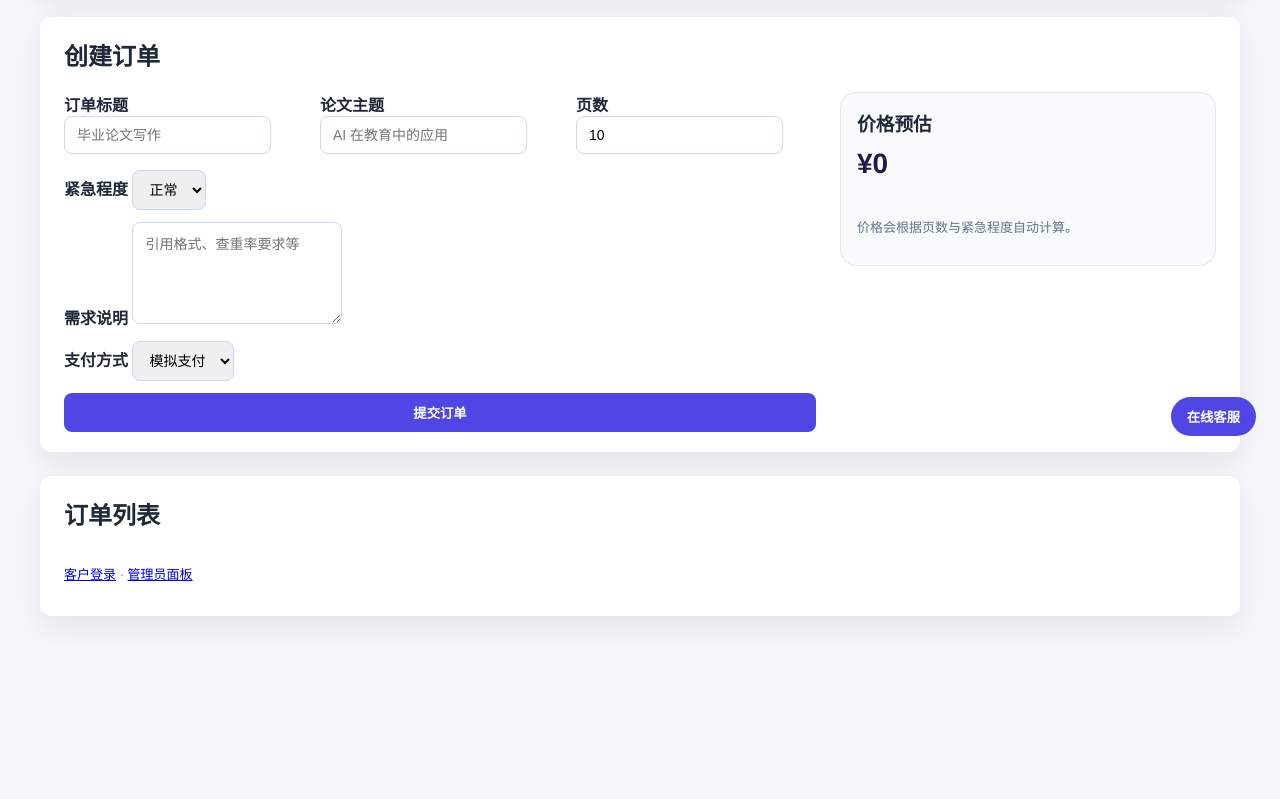
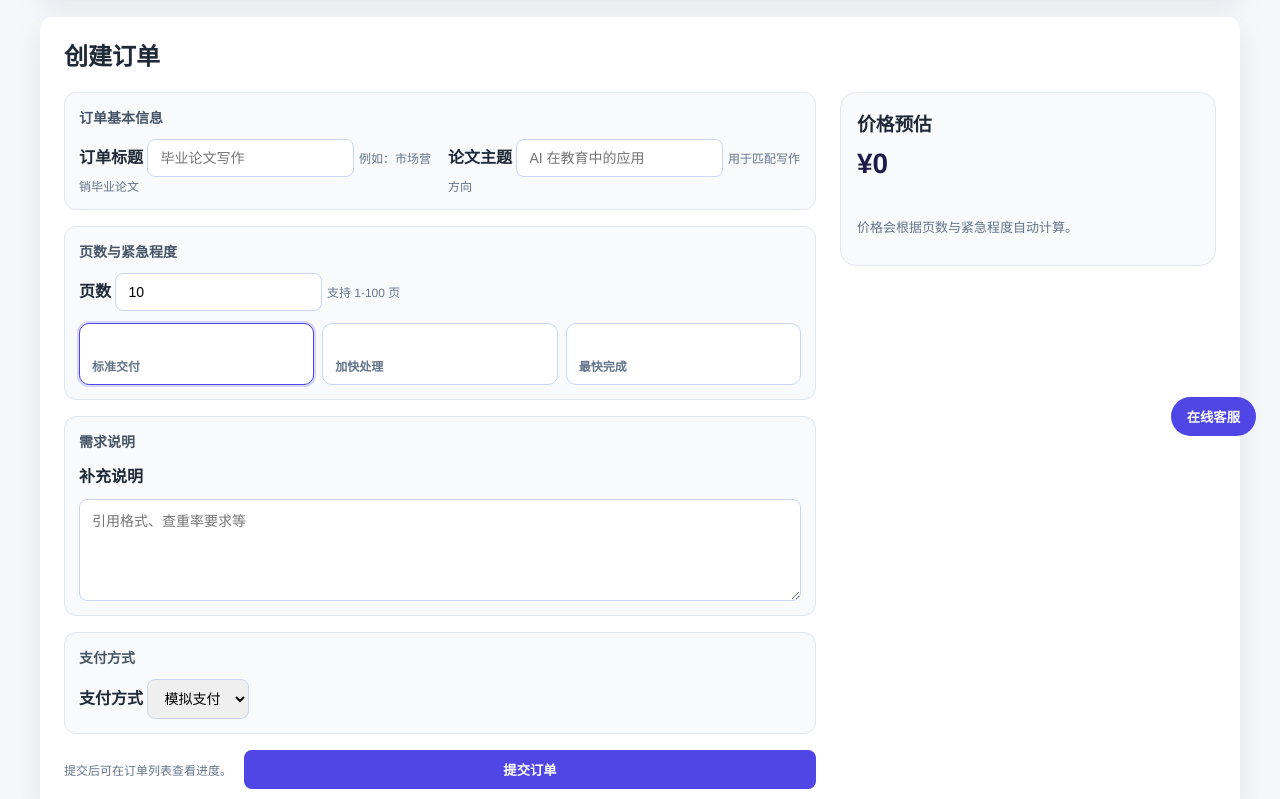
Before and after one commit to chuangt42-svg/-, a plain HTML site: page frontend/index.html in a window 1280 px wide. Shown: the part 340-1139 px from the top of the page. Before the commit the page ends 1016 px from the top, so only its background shows below. Drawn offline with Linux system fonts and the light colour scheme; no server answers.

Commit message:
Upgrade order submission layout

```diff
--- a/frontend/app.js
+++ b/frontend/app.js
@@ -14,6 +14,7 @@ const supportSend = document.getElementById("support-send");
 const supportClear = document.getElementById("support-clear");
 const orderPreviewPrice = document.getElementById("order-preview-price");
 const orderPreviewDetails = document.getElementById("order-preview-details");
+const urgencyOptions = document.getElementById("urgency-options");
 
 let pricingRules = null;
 
@@ -107,6 +108,14 @@ function updateOrderPreview() {
     <li>紧急系数：${multiplier}</li>
     <li>基础单价：${pricingRules ? formatCurrency(pricingRules.basePricePerPage) : "—"}</li>
   `;
+}
+
+function syncUrgencyUI(value) {
+  document.getElementById("urgency").value = value;
+  document.querySelectorAll(".urgency-chip").forEach((chip) => {
+    chip.classList.toggle("active", chip.dataset.value === value);
+  });
+  updateOrderPreview();
 }
 
 function renderSummary(orders, paymentsByOrder) {
@@ -220,6 +229,7 @@ orderForm.addEventListener("submit", async (event) => {
       body: JSON.stringify(payload)
     });
     orderForm.reset();
+    syncUrgencyUI("normal");
     updateOrderPreview();
     await loadOrders();
   } catch (error) {
@@ -262,6 +272,11 @@ ordersContainer.addEventListener("click", async (event) => {
 loadOrders();
 loadPricing();
 orderForm.addEventListener("input", updateOrderPreview);
+urgencyOptions.addEventListener("click", (event) => {
+  const chip = event.target.closest(".urgency-chip");
+  if (!chip) return;
+  syncUrgencyUI(chip.dataset.value);
+});
 
 supportToggle.addEventListener("click", () => {
   supportPanel.classList.toggle("open");
--- a/frontend/index.html
+++ b/frontend/index.html
@@ -58,6 +58,63 @@
         padding-left: 18px;
         color: #475569;
         font-size: 14px;
+      }
+      .form-section {
+        display: grid;
+        gap: 16px;
+      }
+      .field-group {
+        background: #f8fafc;
+        border-radius: 12px;
+        padding: 14px;
+        border: 1px solid #e2e8f0;
+        display: grid;
+        gap: 12px;
+      }
+      .field-group h4 {
+        margin: 0;
+        font-size: 14px;
+        color: #475569;
+      }
+      .inline-help {
+        font-size: 12px;
+        color: #64748b;
+      }
+      .urgency-options {
+        display: grid;
+        gap: 8px;
+        grid-template-columns: repeat(auto-fit, minmax(120px, 1fr));
+      }
+      .urgency-chip {
+        border: 1px solid #cbd5f5;
+        border-radius: 10px;
+        padding: 10px 12px;
+        cursor: pointer;
+        display: flex;
+        flex-direction: column;
+        gap: 4px;
+        background: white;
+      }
+      .urgency-chip.active {
+        border-color: #4f46e5;
+        box-shadow: 0 0 0 2px rgba(79, 70, 229, 0.2);
+      }
+      .urgency-chip span {
+        font-size: 12px;
+        color: #64748b;
+      }
+      .primary-action {
+        display: flex;
+        align-items: center;
+        justify-content: space-between;
+        gap: 12px;
+      }
+      .primary-action button {
+        flex: 1;
+      }
+      .estimate-note {
+        font-size: 12px;
+        color: #64748b;
       }
       .hero {
         display: flex;
@@ -323,32 +380,58 @@
         <h2>创建订单</h2>
         <div class="order-layout">
           <form id="order-form">
+            <div class="form-section">
+              <div class="field-group">
+                <h4>订单基本信息</h4>
                 <div class="grid">
                   <div>
                     <label for="title">订单标题</label>
                     <input id="title" name="title" placeholder="毕业论文写作" required />
+                    <span class="inline-help">例如：市场营销毕业论文</span>
                   </div>
                   <div>
                     <label for="topic">论文主题</label>
                     <input id="topic" name="topic" placeholder="AI 在教育中的应用" required />
+                    <span class="inline-help">用于匹配写作方向</span>
                   </div>
+                </div>
+              </div>
+              <div class="field-group">
+                <h4>页数与紧急程度</h4>
+                <div class="grid">
                   <div>
                     <label for="pages">页数</label>
                     <input id="pages" name="pages" type="number" min="1" value="10" required />
+                    <span class="inline-help">支持 1-100 页</span>
                   </div>
-              <div>
-                <label for="urgency">紧急程度</label>
-                <select id="urgency" name="urgency">
+                </div>
+                <div class="urgency-options" id="urgency-options">
+                  <button type="button" class="urgency-chip active" data-value="normal">
+                    正常
+                    <span>标准交付</span>
+                  </button>
+                  <button type="button" class="urgency-chip" data-value="urgent">
+                    加急
+                    <span>加快处理</span>
+                  </button>
+                  <button type="button" class="urgency-chip" data-value="express">
+                    极速
+                    <span>最快完成</span>
+                  </button>
+                </div>
+                <select id="urgency" name="urgency" style="display:none;">
                   <option value="normal">正常</option>
                   <option value="urgent">加急</option>
                   <option value="express">极速</option>
                 </select>
               </div>
-            </div>
-            <div>
-              <label for="requirements">需求说明</label>
+              <div class="field-group">
+                <h4>需求说明</h4>
+                <label for="requirements">补充说明</label>
                 <textarea id="requirements" name="requirements" placeholder="引用格式、查重率要求等"></textarea>
               </div>
+              <div class="field-group">
+                <h4>支付方式</h4>
                 <div class="inline-row">
                   <div>
                     <label for="provider">支付方式</label>
@@ -360,7 +443,12 @@
                     </select>
                   </div>
                 </div>
+              </div>
+              <div class="primary-action">
+                <span class="estimate-note">提交后可在订单列表查看进度。</span>
                 <button type="submit">提交订单</button>
+              </div>
+            </div>
           </form>
           <div class="order-preview" id="order-preview">
             <h3>价格预估</h3>
```
Lines whose indentation alone changed are shown as unchanged.
